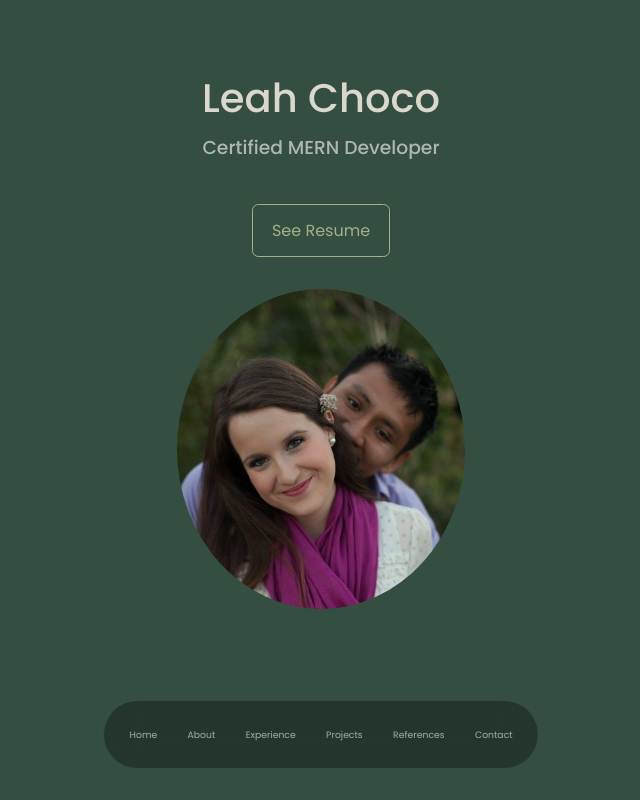
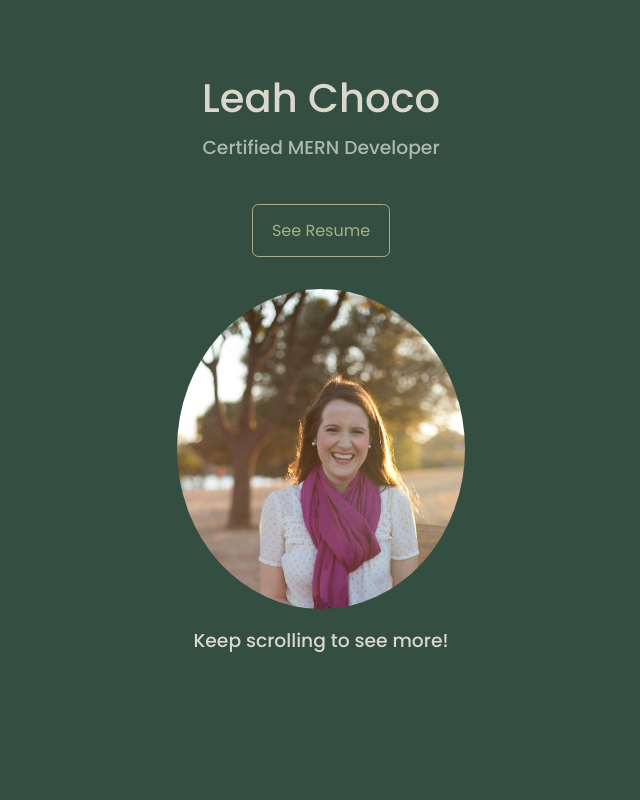
Before and after one commit to leah-choco/Portfolio, a React (Create React App) app: page / in a window 1280 px wide. Shown: the top 800 px of the page, without its empty margins (319-959 px from the left). Built offline with nearby package versions, Linux system fonts and the light colour scheme.

Commit message:
Swapping photos, removing navbar and using scroll message

```diff
--- a/src/App.jsx
+++ b/src/App.jsx
@@ -4,7 +4,7 @@ import './index.css';
 
 //Importing all the files needed to render the components
 import Header from './components/Header/Header';
-import Nav from './components/Nav/Nav';
+//import Nav from './components/Nav/Nav';
 import About from './components/About/About';
 import Experience from './components/Experience/Experience';
 import Projects from './components/Projects/Projects';
@@ -16,7 +16,7 @@ const App = () => {
   return (
     <>
       <Header />
-      <Nav />
+      {/* <Nav /> */}
       <About />
       <Experience />
       <Projects />
--- a/src/components/About/About.jsx
+++ b/src/components/About/About.jsx
@@ -1,5 +1,5 @@
 import React from 'react';
-import ME from '../../assets/Leah Laughing Portfolio.jpeg'
+import ME from '../../assets/IMG_1381.jpg'
 import {BsLinkedin} from 'react-icons/bs';
 import{FaGithubSquare} from 'react-icons/fa';
 import {BsFacebook} from 'react-icons/bs';
@@ -21,7 +21,6 @@ const About = () => {
 
       <div className='about__content'>
         <div className='about__cards'>
-          {/* <article className='about__card'> */}
           <article className='about__card'>
           <a href='https://www.linkedin.com/in/leah-choco-70531b245/' target='_blank' rel='noreferrer'className='about__icon'><BsLinkedin/>LinkedIn</a>
            </article>
--- a/src/components/Header/Header.jsx
+++ b/src/components/Header/Header.jsx
@@ -1,6 +1,6 @@
 import React from 'react';
 
-import ME from '../../assets/IMG_1381.jpg'
+import ME from '../../assets/Leah Laughing Portfolio.jpeg'
 
 import './header.css';
 
@@ -16,6 +16,7 @@ const Header = () => {
         <div className='me'>
           <img src={ME} alt='me'/>
         </div>
+        <h3>Keep scrolling to see more!</h3>
       </div>
 
    </header>
--- a/src/components/Header/header.css
+++ b/src/components/Header/header.css
@@ -37,6 +37,7 @@ header {
     position: relative;
     left:calc(50% - 11rem);
     margin-top: 2rem;
+    margin-bottom: 1rem;
     border-radius:50%;
     margin-left: 2rem;
     overflow: hidden;
```
